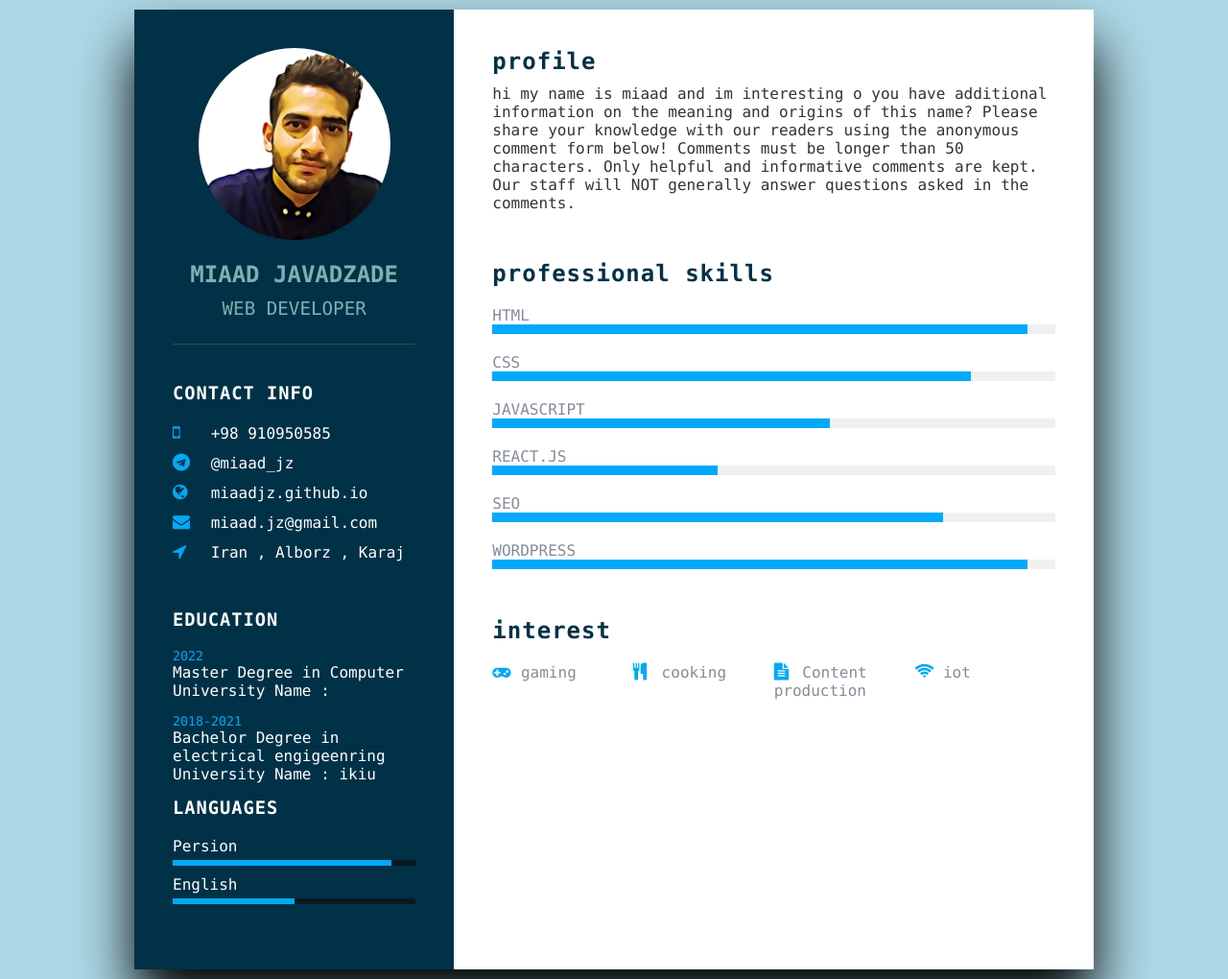
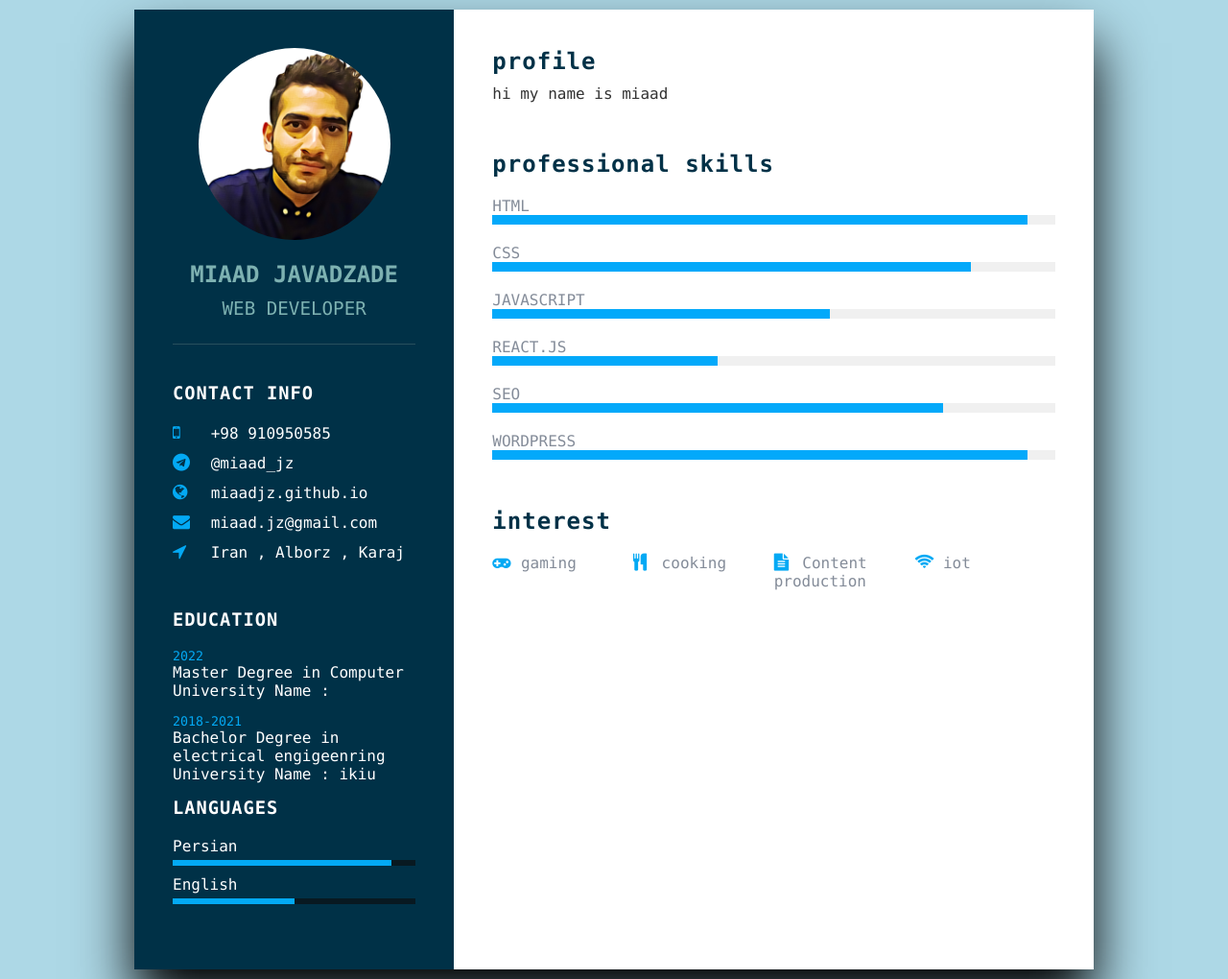
Before and after one commit to miaadjz/.com, a plain HTML site: page index.html in a window 1280 px wide. Shown: the whole page at 96% size. Drawn offline with Linux system fonts and the light colour scheme.

Commit message:
Update index.html

```diff
--- a/index.html
+++ b/index.html
@@ -67,7 +67,7 @@
             <h3 class="title"> Languages </h3>
              <ul>
                  <li>
-                     <span class="text">Persion</span>
+                     <span class="text">Persian</span>
                      <span class="percent">
                          <div style="width: 90%;"></div>
                      </span>
@@ -84,9 +84,8 @@
         <div class="right_Side">
             <div class="about" >
                 <h2 class="title2">profile</h2>
-                <p>hi my name is miaad and im interesting
-                    o you have additional information on the meaning and origins of this name? Please share your knowledge with our readers using the anonymous comment form below!
-Comments must be longer than 50 characters. Only helpful and informative comments are kept. Our staff will NOT generally answer questions asked in the comments.
+                <p>hi my name is miaad
+
                 </p>
             </div>
             <div class="about skills" >
```
